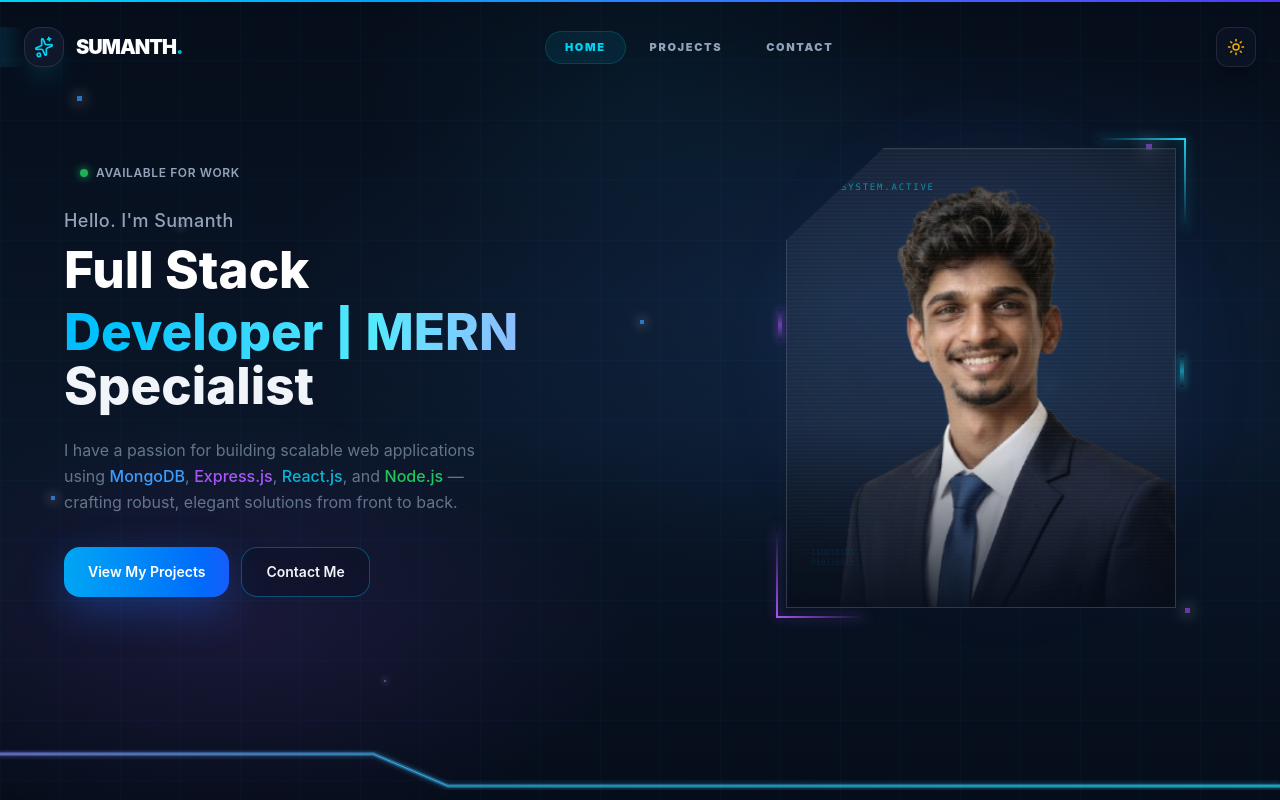
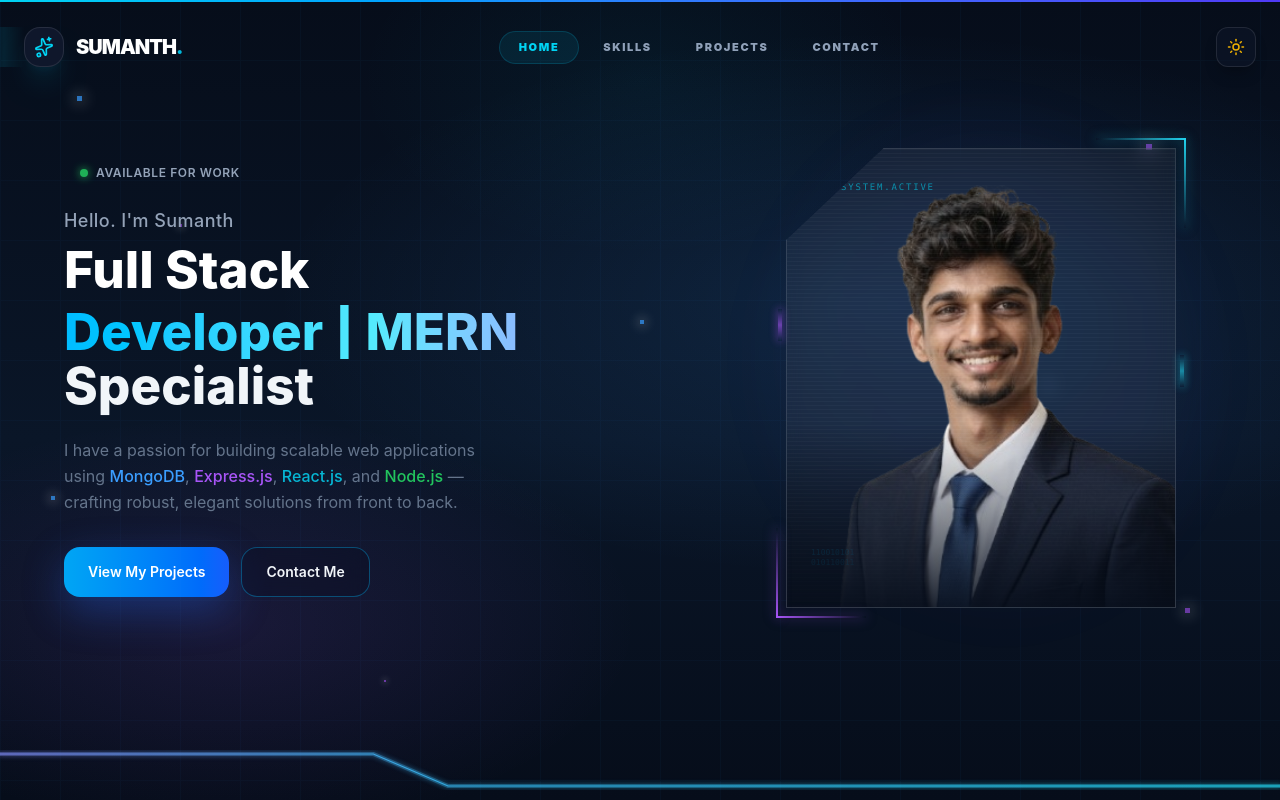
Before and after one commit to sumanth965/Portfolio-sumanth, a React (Vite) app in the folder frontend/: page / in a window 1280 px wide. Shown: the top 800 px of the page. Built offline with nearby package versions, Linux system fonts and the light colour scheme.

Commit message:
Updated Skills page

```diff
--- a/frontend/src/Components/Navbar.jsx
+++ b/frontend/src/Components/Navbar.jsx
@@ -10,6 +10,7 @@ import { Menu, X, Home, User, Briefcase, Mail, Sun, Moon, Sparkles, ChevronRight
 const NAV_LINKS = [
   { name: "Home", href: "#home", icon: Home },
   // { name: "About", href: "#about", icon: User },
+  { name: "Skills", href: "#skills", icon: User },
   { name: "Projects", href: "#projects", icon: Briefcase },
   { name: "Contact", href: "#contact", icon: Mail },
 ];
```
